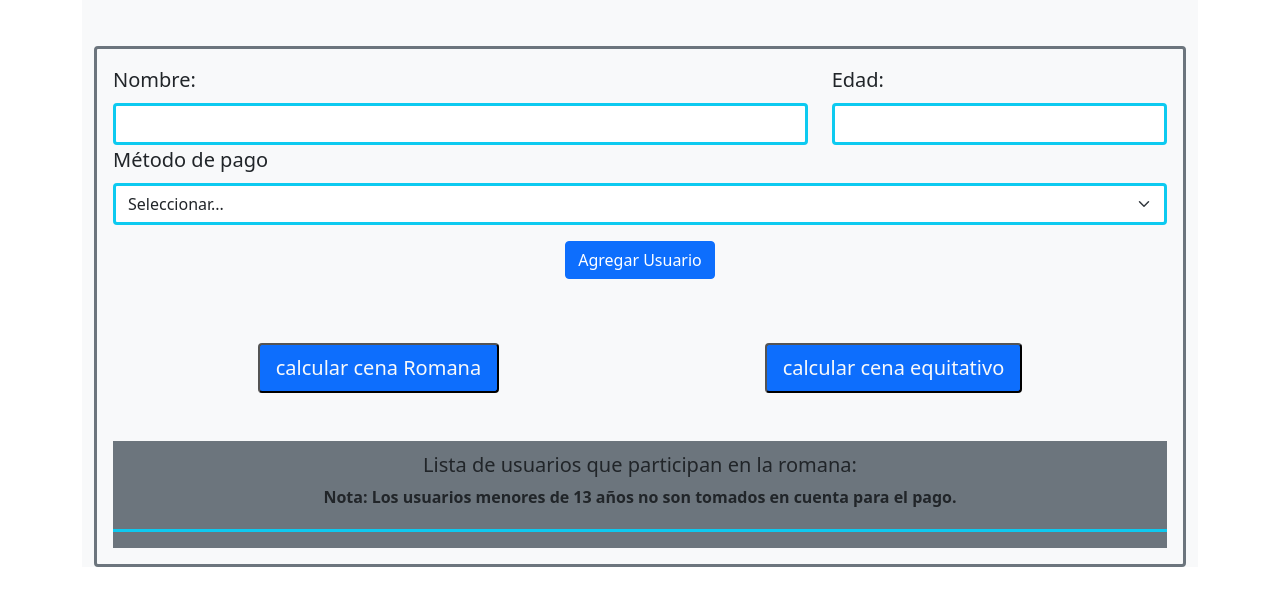
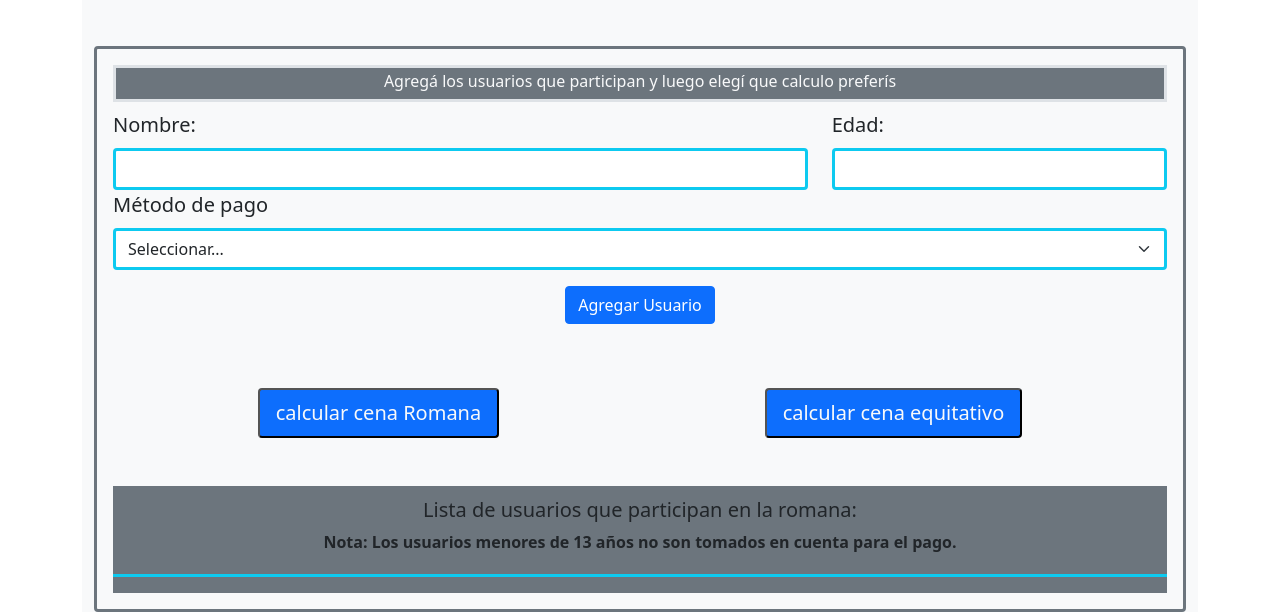
Before and after one commit to villegasmaxi/jsPreEntrega4, a plain HTML site: page index.html in a window 1280 px wide. Shown: the part 1901-2513 px from the top of the page. Before the commit the page ends 2468 px from the top, so only its background shows below. Drawn offline with nearby package versions, Linux system fonts and the light colour scheme; some packages are replaced by stand-ins of ours; no server answers; a script that the page names is missing.

Commit message:
detallesDeiseñoHtml

```diff
--- a/index.html
+++ b/index.html
@@ -79,7 +79,10 @@
           </div>
 
           <div class="container border border-3 border-secondary rounded p-3">
-            <form class="row" id="usuarioForm">
+            <div class="border border-3 bg-secondary text-light">
+              <h6 class="mt-1 text-center"> Agregá los usuarios que participan y luego elegí que calculo preferís</h6>
+            </div>
+            <form class="row mt-2" id="usuarioForm">
               <div class="col-md-8">
                 <label class="form-label fs-5" for="nombreInput">Nombre:</label>
                 <input
--- a/main.js
+++ b/main.js
@@ -255,7 +255,7 @@ userList.append(userListContent);
       }
       // Si no alcanza alert Y vuelvo a preguntar a todos cuanto quieren poner.
       if (montoRonda < costoCena) {
-        alert("No llegamos a cubrir el costo: Vamos de nuevo.");
+        Swal.fire("No llegamos a cubrir el costo: Vamos de nuevo.");
        }
       return montoRonda;
     }
```
